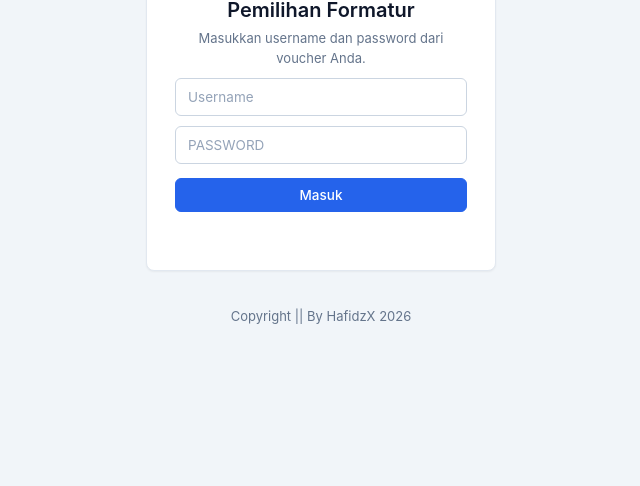
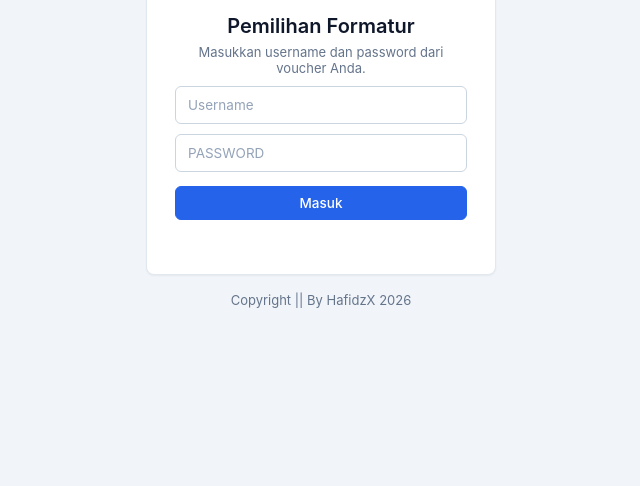
Before and after one commit to HafidzX-dev/Voting-tools-IPM, a plain HTML site: page app/static/index.html in a window 1280 px wide. Shown: the part 314-800 px from the top of the page, without its empty margins (319-959 px from the left). Drawn offline with Linux system fonts and the light colour scheme.

Commit message:
fix bug css layout vote.html

```diff
--- a/app/static/css/style.css
+++ b/app/static/css/style.css
@@ -58,9 +58,15 @@ h3 {
   background: #ffffff;
   border: 1px solid #e2e8f0;
   border-radius: 8px;
-  padding: 20px;
-  margin-bottom: 20px;
+  padding: 6px;
+  margin-bottom: 0px;
   box-shadow: 0 1px 2px 0 rgba(0, 0, 0, 0.05);
+}
+.card p, .card div, .card span {
+  margin-top: 4px !important;
+  margin-bottom: 0 !important;
+  line-height: 1.2 !important;
+  font-size: 13px !important;
 }
 
 /* ========== FORM & INPUT ========== */
@@ -491,11 +497,13 @@ button.btn-reset-red:hover {
 
 .grid {
   display: grid;
-  grid-template-columns: repeat(auto-fill, 130px);
+  grid-template-columns: repeat(auto-fill, 140px);
   gap: 12px 10px;
-  margin: 0  auto;
+  margin: 0 ;
   padding: 0;
   width: 100%;
+  margin-left: 15px;
+  margin-top: -10px;
 }
 
 .kandidat {
```
